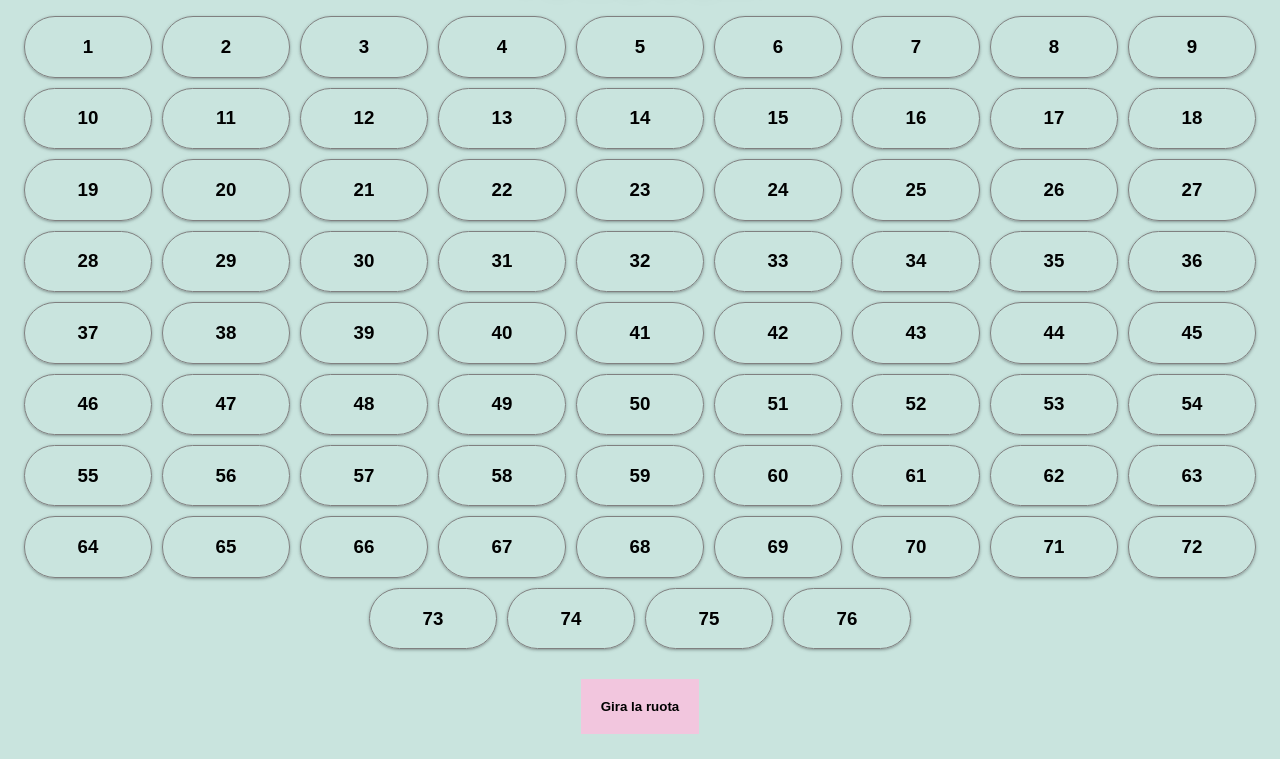
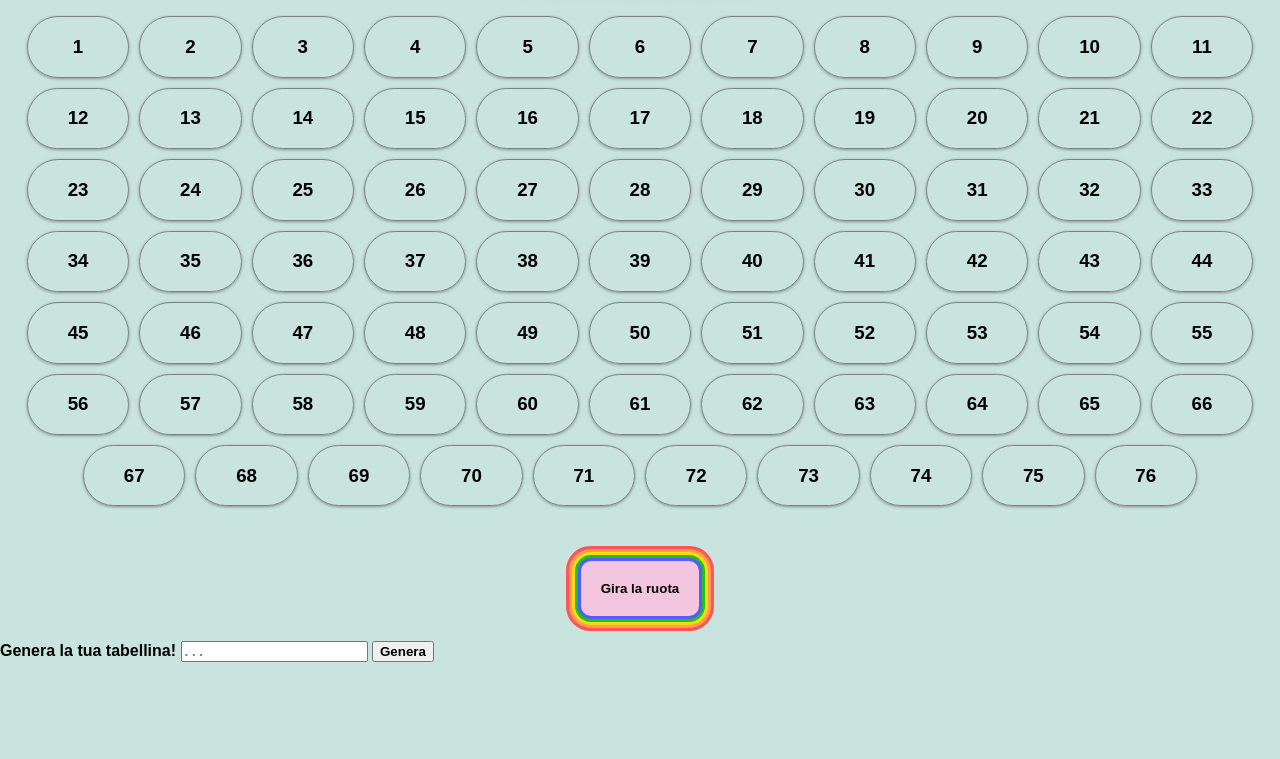
Before and after one commit to Sneakydan7/U1-W3-D4-hw, a plain HTML site: page index.html in a window 1280 px wide. Shown: the part 108-867 px from the top of the page. After the commit the page ends 800 px from the top, so only its background shows below. Drawn offline with Linux system fonts and the light colour scheme.

Commit message:
adjusted css and started working on extras

```diff
--- a/index.html
+++ b/index.html
@@ -15,6 +15,14 @@
     <div class="randomGen">
       <button type="button" class="random">Gira la ruota</button>
     </div>
+
+    <div class="userTable"></div>
+    <form>
+      <label for="generateTable">Genera la tua tabellina!</label>
+      <input type="text" id="generateTable" placeholder=". . ." />
+      <button>Genera</button>
+    </form>
+
     <script src="./script.js"></script>
   </body>
 </html>
--- a/styles.css
+++ b/styles.css
@@ -22,14 +22,14 @@ h1 {
 
 .tabellone {
   width: 100%;
+
   text-align: center;
   display: inline-block;
 }
 
 body .cell {
   display: inline-block;
-  width: 10%;
-  height: 30%;
+  width: 8%;
   text-align: center;
   border-radius: 50px;
   border: 1px solid gray;
@@ -39,15 +39,23 @@ body .cell {
   margin: 5px;
 }
 
+.randomGen {
+  margin-top: 50px;
+}
+
 .randomGen button {
   display: block;
   margin-inline: auto;
   margin-top: 25px;
   border: none;
   cursor: pointer;
+  border-radius: 10px;
   padding: 20px;
   margin-bottom: 25px;
   background-color: #f2c6de;
+  box-shadow: rgb(85, 91, 255) 0px 0px 0px 3px, rgb(31, 193, 27) 0px 0px 0px 6px,
+    rgb(255, 217, 19) 0px 0px 0px 9px, rgb(255, 156, 85) 0px 0px 0px 12px,
+    rgb(255, 85, 85) 0px 0px 0px 15px;
 }
 .selected {
   background-color: #c6def1;
```
